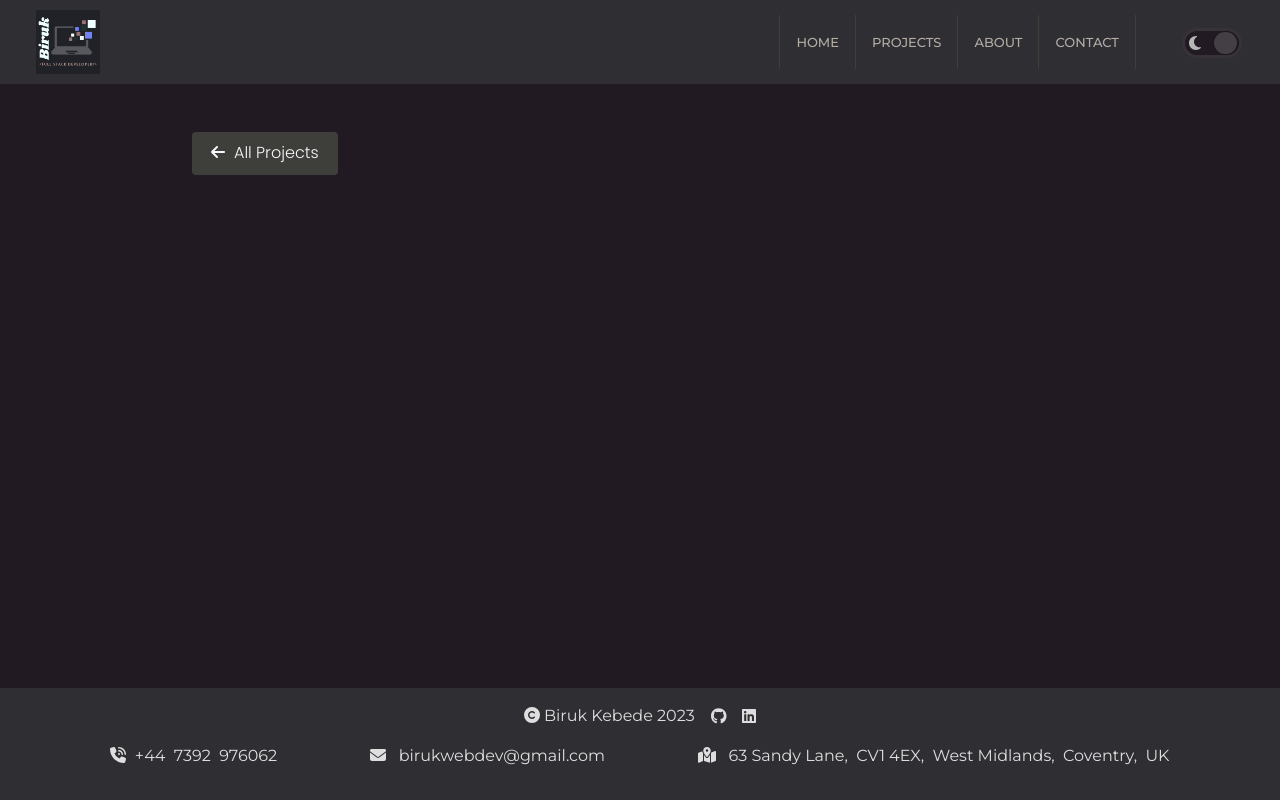
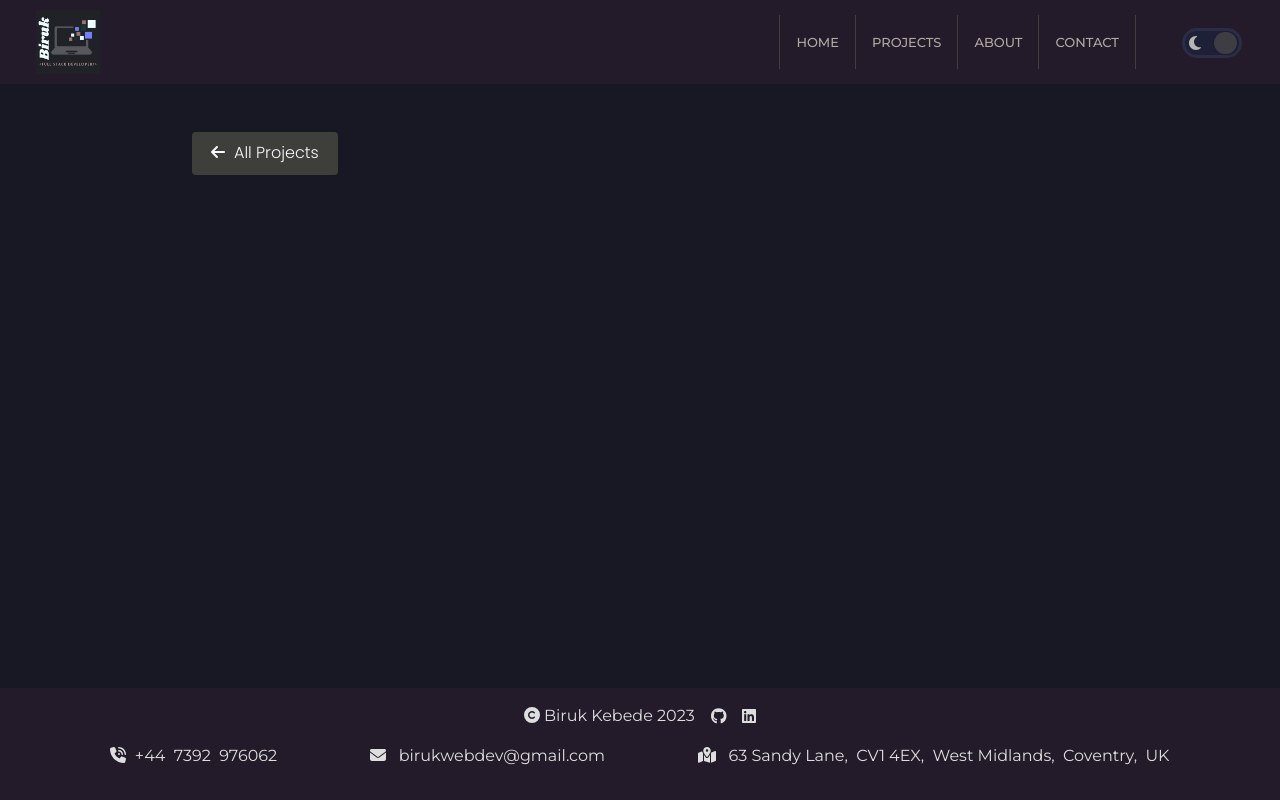
Before and after one commit to Know-Thyself/next-portfolio, a Next.js app: page /details in a window 1280 px wide. Built offline with nearby package versions, Linux system fonts and the light colour scheme.

Commit message:
color theme change

```diff
--- a/styles/globals.css
+++ b/styles/globals.css
@@ -90,6 +90,7 @@ sans-serif;
     --active-nav-link: #c7c8c3;
     --toggle-btn: #aea0a1;
     --toggle-btn: #8d8b8e;
+    --toggle-btn: #a7c5ce;
     --radio-btn: #7e8cae;
     --radio-btn: #C6DCE4;
     --radio-btn: #9CB4CC;
@@ -98,52 +99,69 @@ sans-serif;
 }
 
 [data-theme='dark'] {
-    /* --header-bg: #381523;
-    --header-bg: #19181d;
     --header-bg: #1E2024;
-    --header-bg: #1d2022;
-    --header-bg: #17171a;
-    --header-bg: #1A1A1D;
-    --header-bg: #1F1E24; */
-    --header-bg: #2f2e33;
-    /* --primary-bg: #191b22;
-    --primary-bg: #17171a;
-    --primary-bg: #151517;
-    --primary-bg: #161726;
-    --primary-bg: #131422;
-    --primary-bg: #211E26;
-    --primary-bg: #251e27; */
-    --primary-bg: #211a22;
+    --header-bg: #231b2a;
+    --primary-bg: #181825;
+    --secondary-bg: #1e2037;
+    /* final selection */
 
-    /* --secondary-bg: #2f222d;
-    --secondary-bg: #383238;
-    --secondary-bg: #252a39;
-    --secondary-bg: #22303b; */
-    --secondary-bg: #332E2F;
-    --secondary-bg: #2E3332;
-    --secondary-bg: #32332E;
+    --tertiary-bg: #22202b;
+    --tertiary-bg: #24232C;
+    --tertiary-bg: #2a2a35;
+    --tertiary-bg: #2b2a33;
 
-    --secondary-bg: #222b49;
-    --tertiary-bg: #2a292e;
-    --about-bg: #262a2e;
+    /* CHARLESTON GREEN */
+    --tertiary-bg: #2c2b30;
+
     --about-bg: #2E3332;
     --about-bg: #32332E;
 
-    --about-bg: #2a292e;
-    --about-bg: #2c2b2d;
+    --about-bg: #332d39;
+    --about-bg: #2f2f3b;
+
+    --about-bg: #252b30;
+    --about-bg: #393832;
+    --about-bg: #253437;
+    --about-bg: #262a2e;
+    --about-bg: #2c2b27;
+    --about-bg: #32322d;
+    --about-bg: #393832;
+    --about-bg: #20282b;
+
     --about-bg: #262529;
     --complementary-bg: #2F2E33;
-    --complementary-bg: #302f32;
-    --complementary-bg: #312f32;
+    --complementary-bg: #2f2f3b;
+    --complementary-bg: #212129;
+    --complementary-bg: #2a2a35;
+    --complementary-bg: #222228;
+    --complementary-bg: #29292f;
+    --complementary-bg: #26262f;
 
-    --complementary-bg: #444347;
-    --complementary-bg: #363639;
-    --complementary-bg: #343435;
-    --complementary-bg: #302f32;
+    --complementary-bg: #28232c;
+    --complementary-bg: #34192A;
+    --complementary-bg: #201e2b;
+
+    --complementary-bg: #312622;
+    --complementary-bg: #26262f;
+    --complementary-bg: #311934;
+    --complementary-bg: #312735;
+    --complementary-bg: #252a37;
+    --complementary-bg: #473856;
+    --complementary-bg: #371b2d;
+    --complementary-bg: #3e1e33;
+    --complementary-bg: #3f324d;
+    --complementary-bg: #393832;
+    --complementary-bg: #46223a;
+    --complementary-bg: #242730;
+    --complementary-bg: #4e2640;
+    --complementary-bg: #3f3e38;
+
     --project-container-hover: #262529;
     --project-container-hover: #302f32;
     --project-container-hover: #2c2b2c;
     --project-container-hover: #2a292e;
+    --project-container-hover: #212129;
+    --project-container-hover: #46223a;
     --about-image-bg: url('/assets/images/background-destination-desktop.jpg');
     --banner-font-family: 'Playfair Display', serif;
     --banner-font-family: 'Poppins',
@@ -171,8 +189,28 @@ sans-serif;
     --secondary-text-color: #B5B5B5;
     --helper-text-color: #dadaee;
     --helper-text-color: #8C8C8C;
-    --active-nav-link: #3c383d;
+    --active-nav-link: #4f3e60;
+    --active-nav-link: #52466c;
+    --active-nav-link: #34333b;
+    --active-nav-link: #2F3B49;
+    --active-nav-link: #2f2f3b;
+    --active-nav-link: #414045;
+    --active-nav-link: #383640;
+    --active-nav-link: #403f47;
+    --active-nav-link: #45434B;
+
+    --active-nav-link: #52514c;
+    --active-nav-link: #3F3D44;
+    --active-nav-link: #3F3D44;
     --toggle-btn: #373138;
-    --radio-btn: #443f44;
+    --toggle-btn: #2a2a35;
+    --toggle-btn: #34364b;
+    --toggle-btn: #303358;
+    --toggle-btn: #2C2C44;
+    --radio-btn: #48232D;
+    --radio-btn: #4e2640;
+    --radio-btn: #603c53;
+    --radio-btn: #3f3e38;
+    --radio-btn: #3F3D44;
     --read-more: #82BDED;
 }
--- a/styles/themes.module.css
+++ b/styles/themes.module.css
@@ -85,10 +85,10 @@
 }
 
 .switch-checkbox:checked+.switch-label {
+    background-color: var(--header-bg);
+    background-color: var(--primary-bg);
     background-color: var(--complementary-bg);
-    background-color: var(--header-bg);
     background-color: var(--secondary-bg);
-    background-color: var(--primary-bg);
 }
 
 .d-none {
```
